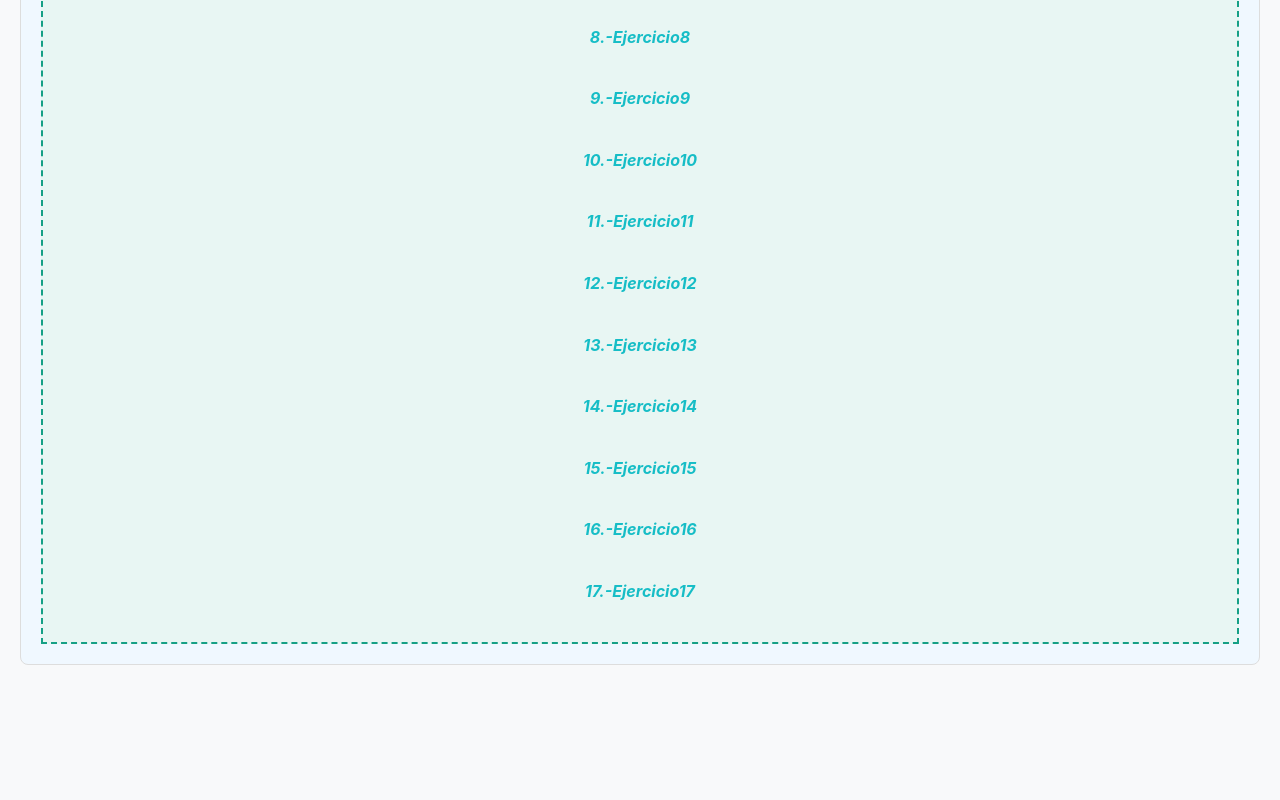
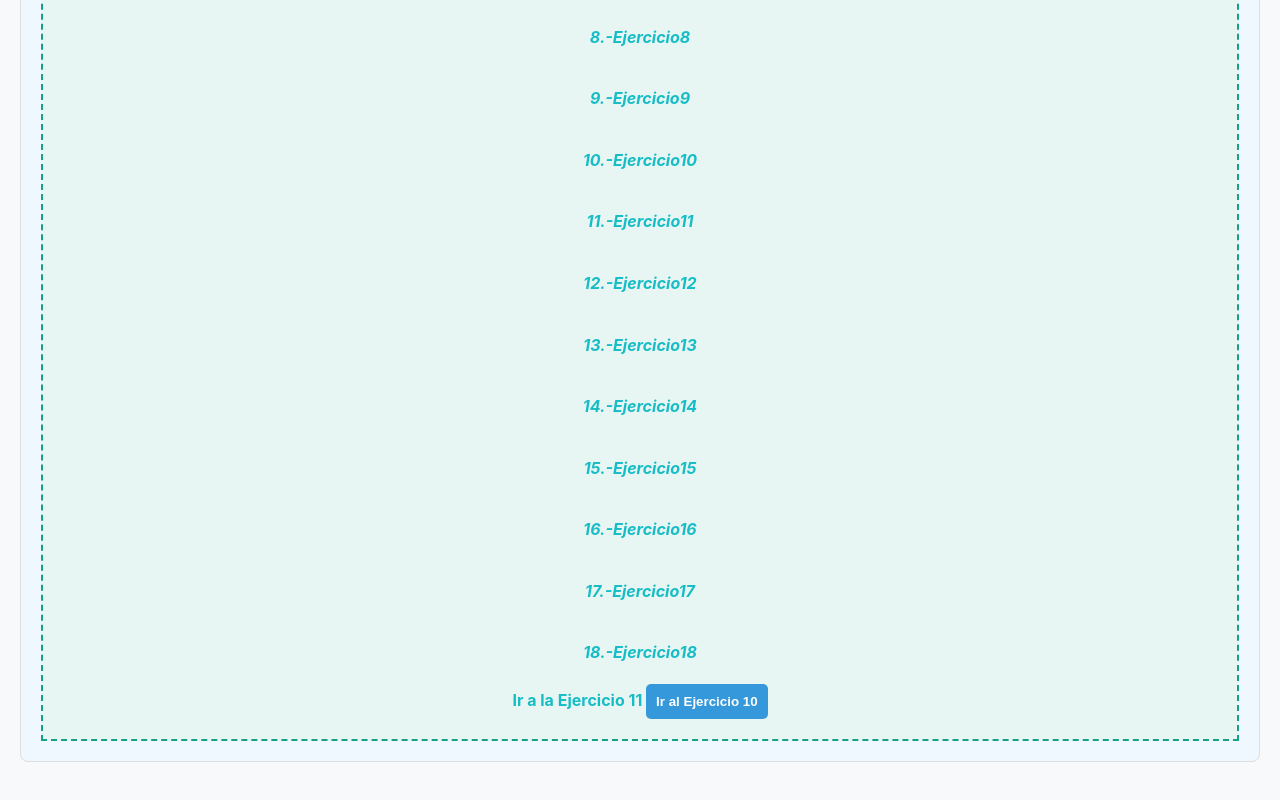
Before and after one commit to Mammal117/Actividad-1---Tema-2, a plain HTML site: page index.html in a window 1280 px wide. Shown: the part 684-1484 px from the top of the page. Before the commit the page ends 1419 px from the top, so only its background shows below. Drawn offline with Linux system fonts and the light colour scheme.

Commit message:
Indice de ejercicios hasta el 18

```diff
--- a/index.html
+++ b/index.html
@@ -29,7 +29,13 @@
 <p>15.-<a href="Ejercicio15.html" target="_blank">Ejercicio15</a></p>
 <p>16.-<a href="Ejercicio16.html" target="_blank">Ejercicio16</a></p>
 <p>17.-<a href="Ejercicio17.html" target="_blank">Ejercicio17</a></p>
+<p>18.-<a href="Ejercicio18.html" target="_blank">Ejercicio18</a></p>
 
+<a href="Ejercicio11.html" class="boton">Ir a la Ejercicio 11</a>
+
+<a href="Ejercicio10.html" target="_blank">
+    <button type="button">Ir al Ejercicio 10</button>
+</a>
 </div>
 </form>
 </body>
```
